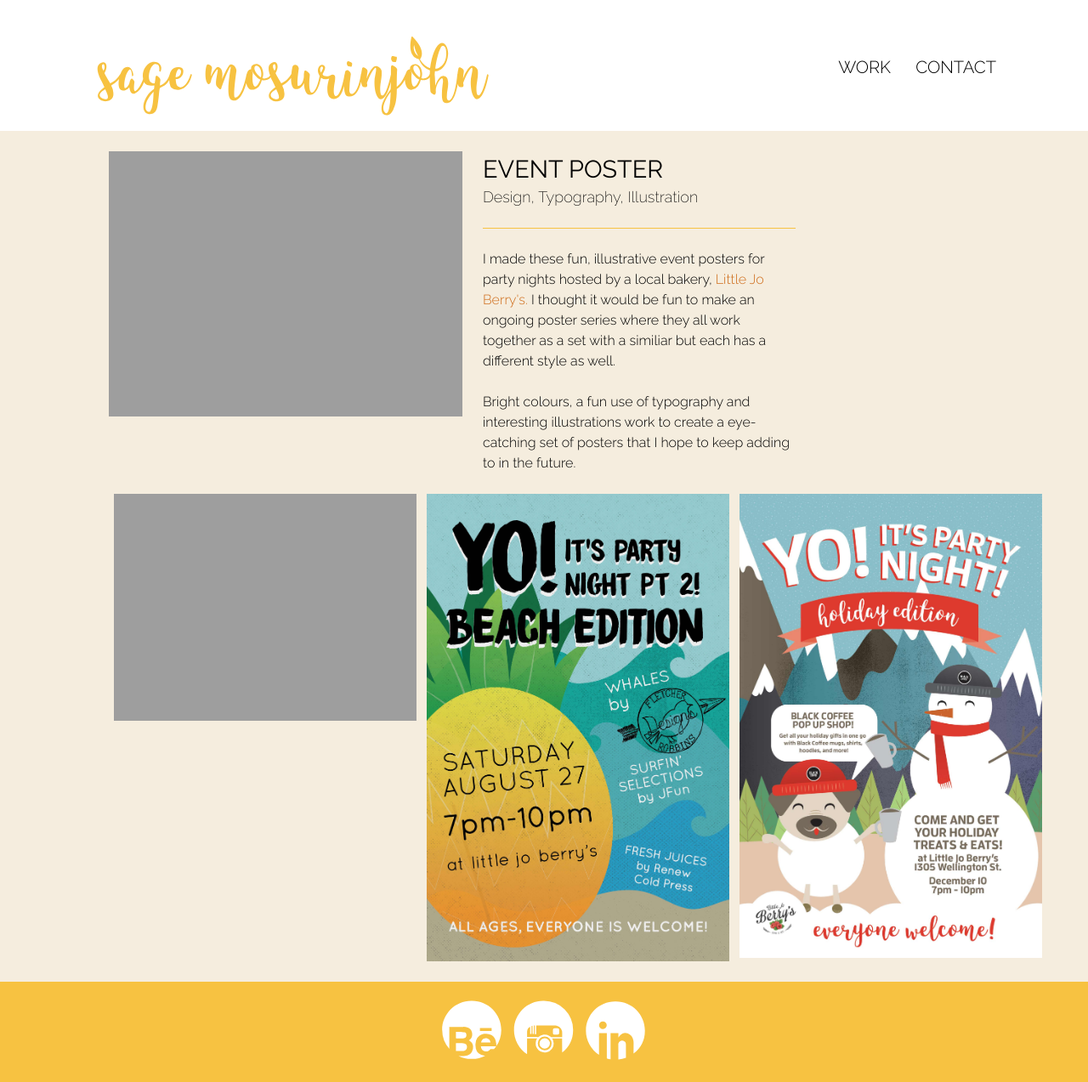
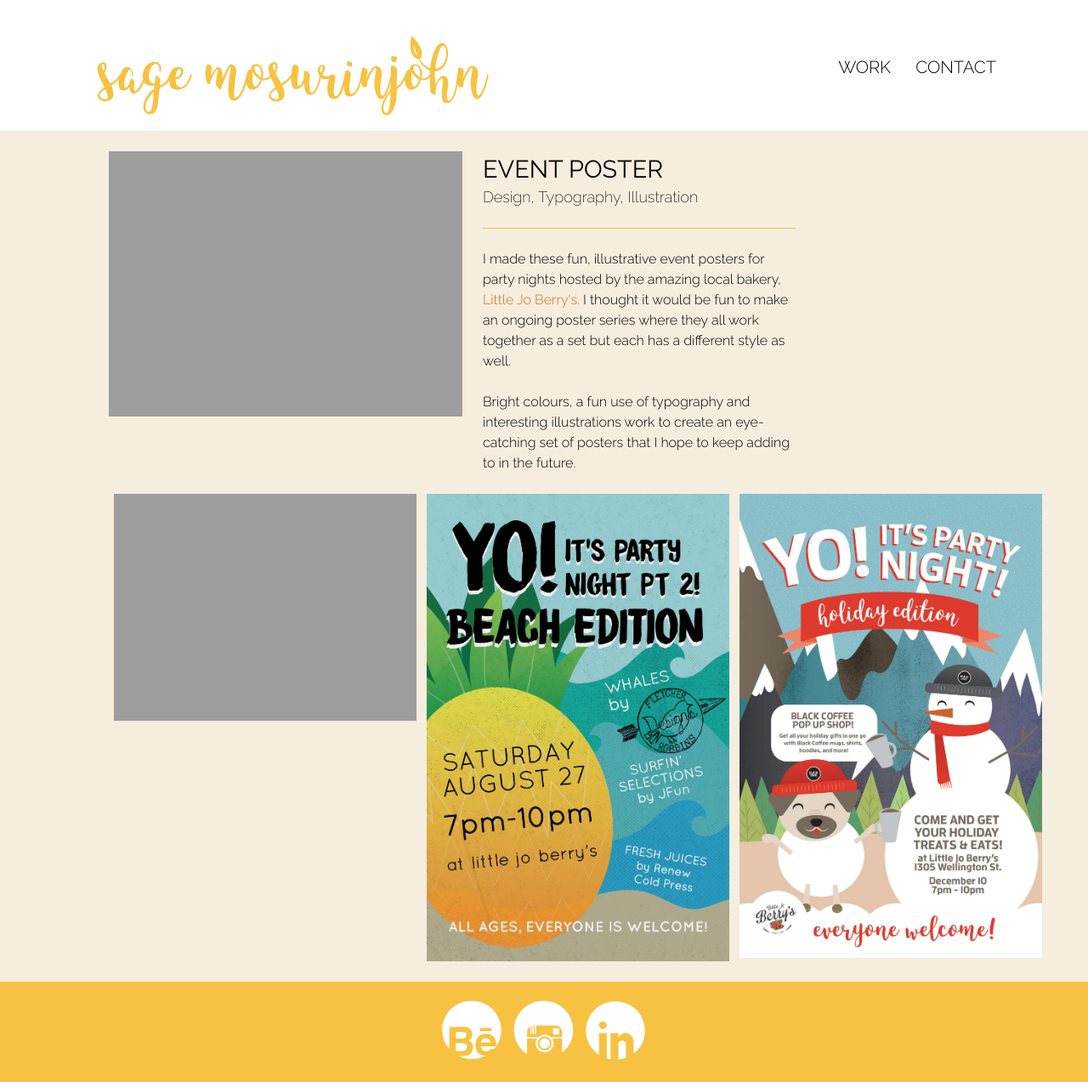
Before and after one commit to sagehartly/designedbysage.ca, a Jekyll site: the page built from event-poster.html, in a window 1280 px wide. Shown: the whole page at 85% size. Built offline with Jekyll 4.4.1, drawn with Linux system fonts in a browser that asks for light colours.

Commit message:
Fixed typo

```diff
--- a/event-poster.html
+++ b/event-poster.html
@@ -13,9 +13,9 @@
         <h1 class="text-upper push-0">Event Poster</h1>
         <h2 class="mega">Design, Typography, Illustration</h2>
         <hr>
-        <p class="kilo">I made these fun, illustrative event posters for party nights hosted by a local bakery, <a class="link" href="http://littlejoberrys.com"> Little Jo Berry's.</a>
-          I thought it would be fun to make an ongoing poster series where they all work together as a set with a similiar but each has a different style as well.</p>
-        <p class="kilo">Bright colours, a fun use of typography and interesting illustrations work to create a eye-catching set of posters that I hope to keep adding to in the future.</p>
+        <p class="kilo">I made these fun, illustrative event posters for party nights hosted by the amazing local bakery, <a class="link" href="http://littlejoberrys.com"> Little Jo Berry's.</a>
+          I thought it would be fun to make an ongoing poster series where they all work together as a set but each has a different style as well.</p>
+        <p class="kilo">Bright colours, a fun use of typography and interesting illustrations work to create an eye-catching set of posters that I hope to keep adding to in the future.</p>
       </div>
     </div>
 
```
